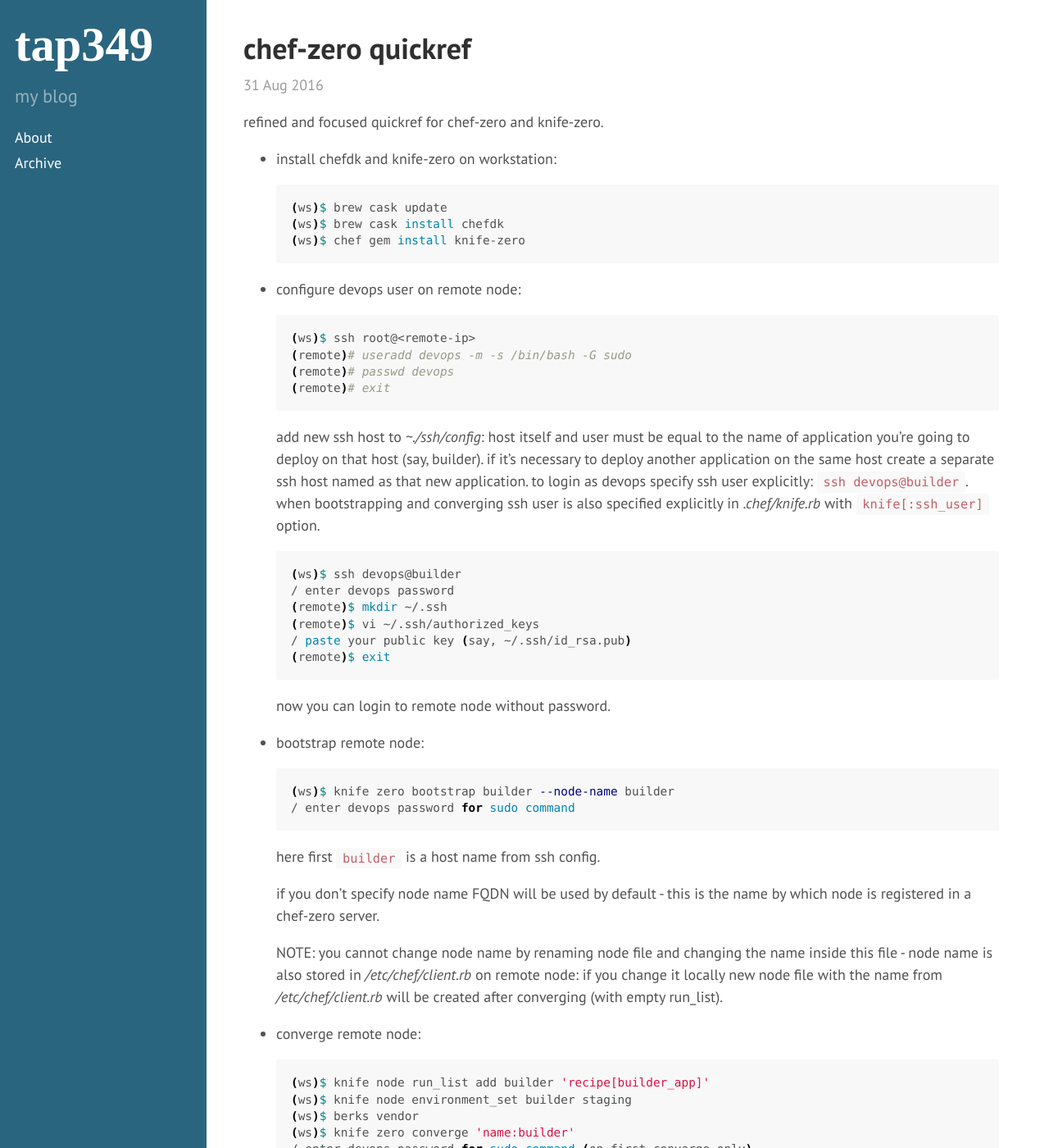
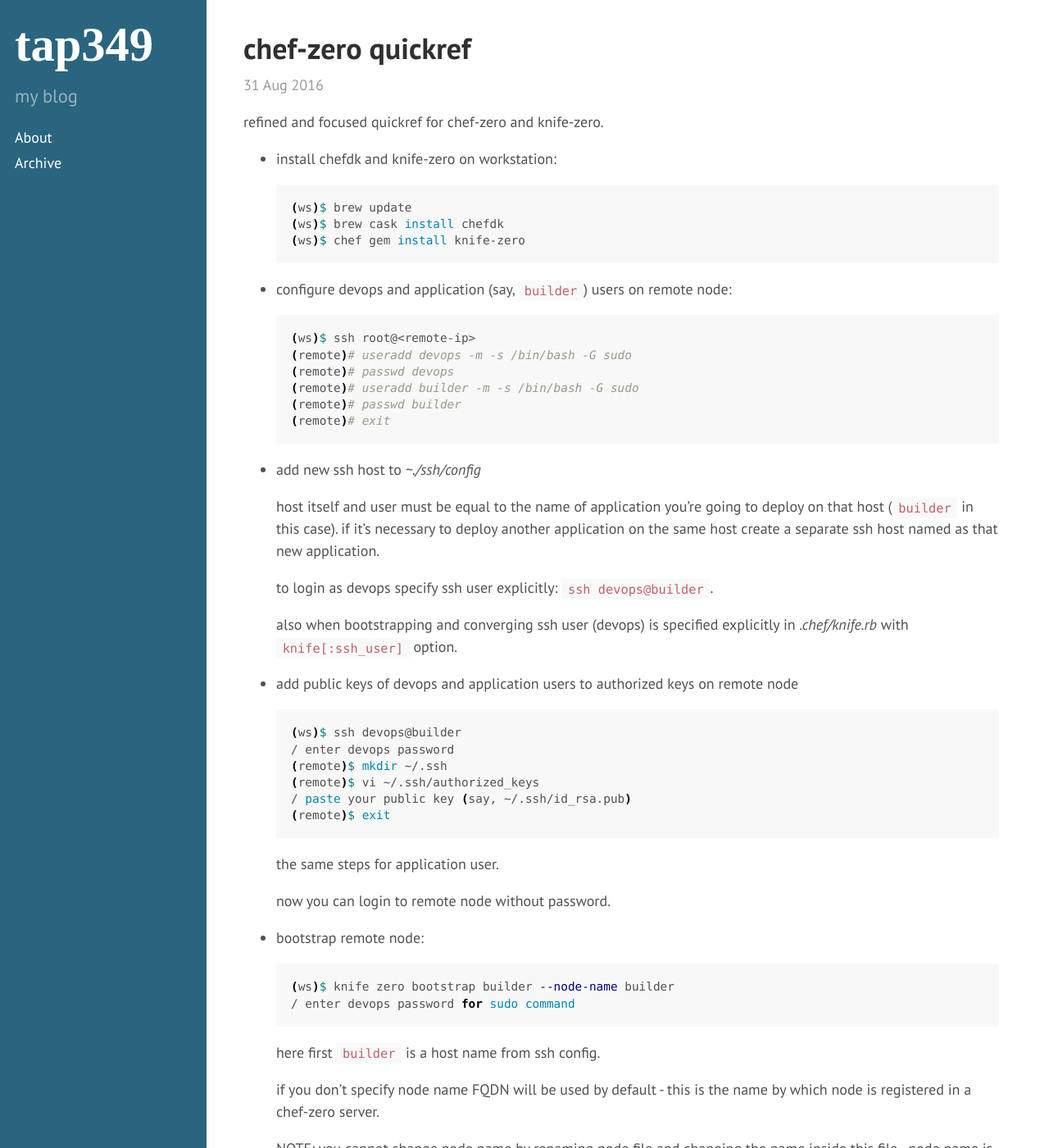
Before and after one commit to tap349/tap349.github.io, a Jekyll site: the page built from _posts/2016-08-31-chef-zero-quickref.md, in a window 1280 px wide and 1400 px high. Shown: the whole window at 82% size. Built offline with Jekyll 4.4.1, drawn with Linux system fonts in a browser that asks for light colours.

Commit message:
update 2017-08-02_18:30:25

````diff
--- a/_posts/2016-08-31-chef-zero-quickref.md
+++ b/_posts/2016-08-31-chef-zero-quickref.md
@@ -13,27 +13,35 @@
 - install chefdk and knife-zero on workstation:
 
   ```sh
-  (ws)$ brew cask update
+  (ws)$ brew update
   (ws)$ brew cask install chefdk
   (ws)$ chef gem install knife-zero
   ```
 
-- configure devops user on remote node:
+- configure devops and application (say, `builder`) users on remote node:
 
   ```sh
   (ws)$ ssh root@<remote-ip>
   (remote)# useradd devops -m -s /bin/bash -G sudo
   (remote)# passwd devops
+  (remote)# useradd builder -m -s /bin/bash -G sudo
+  (remote)# passwd builder
   (remote)# exit
   ```
 
-  add new ssh host to _~./ssh/config_: host itself and user must be
-  equal to the name of application you're going to deploy on that host
-  (say, builder). if it's necessary to deploy another application on
-  the same host create a separate ssh host named as that new application.
+- add new ssh host to _~./ssh/config_
+
+  host itself and user must be equal to the name of application you're going
+  to deploy on that host (`builder` in this case). if it's necessary to deploy
+  another application on the same host create a separate ssh host named as that
+  new application.
+
   to login as devops specify ssh user explicitly: `ssh devops@builder`.
-  when bootstrapping and converging ssh user is also specified explicitly
-  in _.chef/knife.rb_ with `knife[:ssh_user]` option.
+
+  also when bootstrapping and converging ssh user (devops) is specified
+  explicitly in _.chef/knife.rb_ with `knife[:ssh_user]` option.
+
+- add public keys of devops and application users to authorized keys on remote node
 
   ```sh
   (ws)$ ssh devops@builder
@@ -43,6 +51,8 @@
   / paste your public key (say, ~/.ssh/id_rsa.pub)
   (remote)$ exit
   ```
+
+  the same steps for application user.
 
   now you can login to remote node without password.
 
````
Also changed, not shown: _posts/2016-01-27-chef-attributes.md (renamed from _posts/2016-01-27-chef-attributes-best-practices.md, +1 -1 lines), _posts/2016-02-27-chef-how-knife-connects-to-node.md (renamed from _posts/2016-02-27-how-knife-connects-to-node.md, +2 -3 lines), _posts/2017-07-27-phoenix-ecto.md (+12 -0 lines), _posts/2017-08-02-chef-troubleshooting.md (added, +29 -0 lines).
